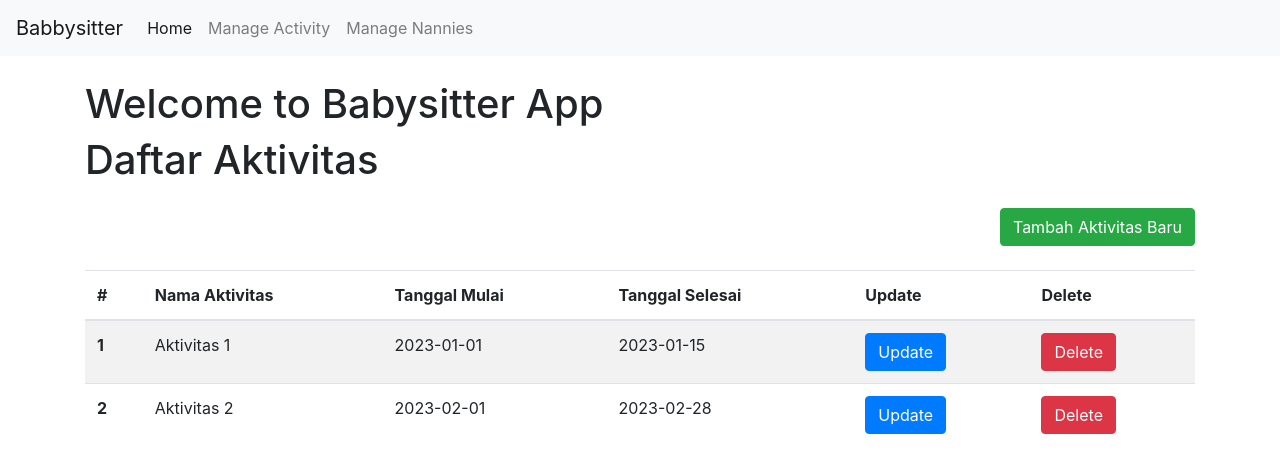
After one commit to oktamicko/nanniesProject, a Flask app: page /activities/ in a window 1280 px wide. The commit adds this page. Shown: the top 473 px of the page. Run offline with Flask 3, Linux system fonts and the light colour scheme; some libraries are stand-ins or nearby versions.

Commit message:
add html

```diff
--- a/app/__init__.py
+++ b/app/__init__.py
@@ -13,6 +13,14 @@ def create_app(config_class=Config):
 
     app.register_blueprint(main_bp)
 
+    from app.nannies import bp as nannies_bp
+
+    app.register_blueprint(nannies_bp, url_prefix="/nannies")
+
+    from app.activities import bp as activities_bp
+
+    app.register_blueprint(activities_bp, url_prefix="/activities")
+
     @app.route("/test/")
     def test_page():
         return "<h1>Testing the Flask Application Factory Pattern</h1>"
--- /dev/null
+++ b/app/activities/__init__.py
@@ -0,0 +1,5 @@
+from flask import Blueprint
+
+bp = Blueprint("activities", __name__)
+
+from app.activities import routes
--- /dev/null
+++ b/app/activities/routes.py
@@ -0,0 +1,23 @@
+from flask import render_template
+from app.activities import bp
+
+
+@bp.route("/")
+def index():
+
+    activities = [
+        {
+            "id": 1,
+            "name": "Aktivitas 1",
+            "start_date": "2023-01-01",
+            "end_date": "2023-01-15",
+        },
+        {
+            "id": 2,
+            "name": "Aktivitas 2",
+            "start_date": "2023-02-01",
+            "end_date": "2023-02-28",
+        },
+        # Tambahkan data aktivitas lainnya
+    ]
+    return render_template("activities/index.html", activities=activities)
--- /dev/null
+++ b/app/extensions.py
@@ -0,0 +1,3 @@
+from flask_sqlalchemy import SQLAlchemy
+
+db = SQLAlchemy()
--- /dev/null
+++ b/app/nannies/__init__.py
@@ -0,0 +1,5 @@
+from flask import Blueprint
+
+bp = Blueprint("nannies", __name__)
+
+from app.nannies import routes
--- /dev/null
+++ b/app/templates/activities/index.html
@@ -0,0 +1,47 @@
+<!DOCTYPE html>
+<html lang='en'>
+<head>
+    <meta charset='UTF-8'>
+    <meta name='viewport' content='width=device-width, initial-scale=1, shrink-to-fit=no'>
+    <link rel='stylesheet' href='https://stackpath.bootstrapcdn.com/bootstrap/4.5.2/css/bootstrap.min.css'>
+    <title>Daftar Aktivitas</title>
+</head>
+<body>
+    {% extends 'base.html' %}
+    {% block content %}
+        <h1>Daftar Aktivitas</h1>
+        <div class='text-right mt-4 mb-4'>
+            <a href='#' class='btn btn-success'>Tambah Aktivitas Baru</a>
+        </div>
+        <div class='row'>
+            <div class='col-md-12'>
+                <table class='table table-striped'>
+                    <thead>
+                        <tr>
+                            <th scope='col'>#</th>
+                            <th scope='col'>Nama Aktivitas</th>
+                            <th scope='col'>Tanggal Mulai</th>
+                            <th scope='col'>Tanggal Selesai</th>
+                            <th scope='col'>Update</th>
+                            <th scope='col'>Delete</th>
+                        </tr>
+                    </thead>
+                    <tbody>
+                        {% for activity in activities %}
+                            <tr>
+                                <th scope='row'>{{ loop.index }}</th>
+                                <td>{{ activity.name }}</td>
+                                <td>{{ activity.start_date }}</td>
+                                <td>{{ activity.end_date }}</td>
+                                <td> <a href='#' class='btn btn-primary'>Update</a></td>
+                                <td> <a href='#' class='btn btn-danger'>Delete</a></td>
+                            </tr>
+                        {% endfor %}
+                    </tbody>
+                </table>
+            </div>
+        </div>
+
+    {% endblock %}
+</body>
+</html>
--- a/app/templates/base.html
+++ b/app/templates/base.html
@@ -4,24 +4,24 @@
     <meta charset='UTF-8'>
     <meta name='viewport' content='width=device-width, initial-scale=1, shrink-to-fit=no'>
     <link rel='stylesheet' href='https://stackpath.bootstrapcdn.com/bootstrap/4.5.2/css/bootstrap.min.css'>
-    <title>Babbysitter App</title>
+    <title>Babysitter App</title>
 </head>
 <body>
     <nav class='navbar navbar-expand-lg navbar-light bg-light'>
-        <a class='navbar-brand' href='#'>Navbar</a>
+        <a class='navbar-brand' href='#'>Babbysitter</a>
         <button class='navbar-toggler' type='button' data-toggle='collapse' data-target='#navbarNav' aria-controls='navbarNav' aria-expanded='false' aria-label='Toggle navigation'>
             <span class='navbar-toggler-icon'></span>
         </button>
         <div class='collapse navbar-collapse' id='navbarNav'>
             <ul class='navbar-nav'>
                 <li class='nav-item active'>
-                    <a class='nav-link' href='#'>Home <span class='sr-only'>(current)</span></a>
+                    <a class='nav-link' href='{{ url_for('main.index')}}'>Home <span class='sr-only'>(current)</span></a>
                 </li>
                 <li class='nav-item'>
-                    <a class='nav-link' href='#'>Activity</a>
+                    <a class='nav-link' href='{{url_for('activities.index')}}'>Manage Activity</a>
                 </li>
                 <li class='nav-item'>
-                    <a class='nav-link' href='#'>Manage</a>
+                    <a class='nav-link' href='{{url_for('nannies.index')}}''>Manage Nannies</a>
                 </li>
             </ul>
         </div>
@@ -29,7 +29,7 @@
     <div class='container mt-4'>  <!-- Added margin-top to provide space from navbar -->
         <div class='row'>
             <div class='col-md-12'>
-                <h1>Welcome to My Flask App</h1>
+                <h1>Welcome to Babysitter App</h1>
                 <div class='content'>
                     {% block content %}{% endblock %}
                 </div>
--- a/app/templates/index.html
+++ b/app/templates/index.html
@@ -9,7 +9,7 @@
 <body>
     {% extends 'base.html' %}
     {% block content %}
-        <h1>Data Table</h1>
+        <h1>Nannies Data</h1>
         <table class='table'>
             <thead>
                 <tr>
```
Also changed, not shown: app/nannies/routes.py (added, +13 -0 lines), app/templates/nannies/index.html (added, +45 -0 lines).
